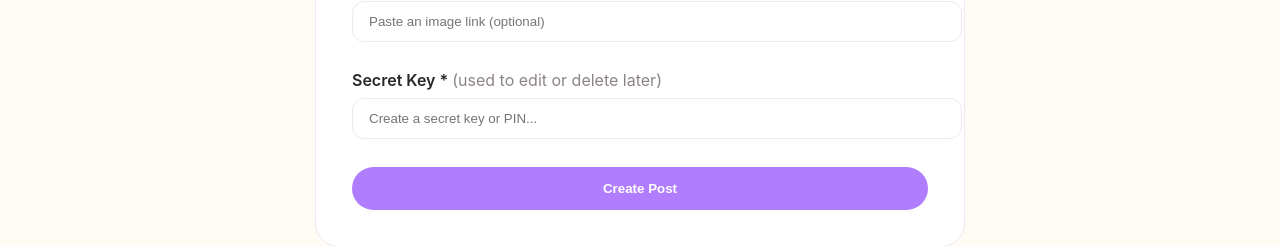
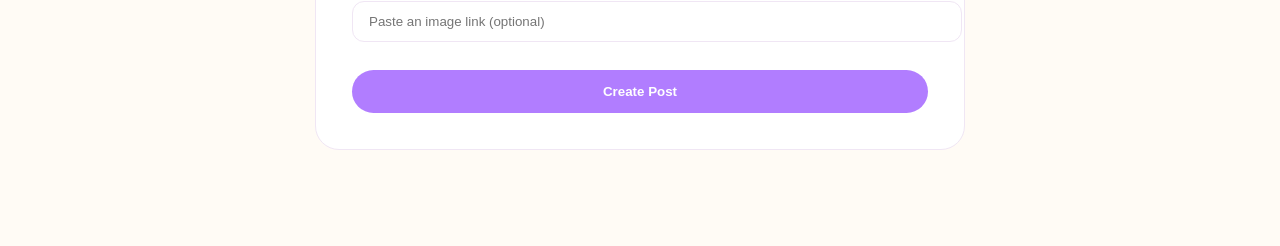
Before and after one commit to Cchristineee/web102-Final-Project-BlindBox-Corner, a React (Vite) app: page /create in a window 1280 px wide. Shown: the part 696-942 px from the top of the page. After the commit the page ends 906 px from the top, so only its background shows below. Built offline with nearby package versions, Linux system fonts and the light colour scheme; no server answers.

Commit message:
Updated CreatePost logic to reflect Auth page

```diff
--- a/src/pages/CreatePost.jsx
+++ b/src/pages/CreatePost.jsx
@@ -8,39 +8,50 @@ export default function CreatePost() {
   const [flag, setFlag] = useState('');
   const [content, setContent] = useState('');
   const [imageUrl, setImageUrl] = useState('');
-  const [secretKey, setSecretKey] = useState('');
+  const [loading, setLoading] = useState(false);
 
   const flags = ['✨ Secret Found', '📦 Haul Showcase', '🔍 ISO / Trade', '🎀 Display Setup', '❓ Question'];
 
-  // Submit handler for creating a new post
   async function handleSubmit(e) {
     e.preventDefault();
-
-    if (!title || !flag || !secretKey) {
-      alert('Please fill in all required fields, including your secret key.');
-      return;
-    }
-    // Checking if the secretKey is present alongside title and flag
-    console.log('Sending post data to Supabase...', { title, flag, content, image_url: imageUrl });
 
     if (!title || !flag) {
       alert('Please fill in the required fields.');
       return;
     }
-        console.log('Sending post data to Supabase...', { title, flag, content, image_url: imageUrl });
 
+    setLoading(true);
+
+    // 1. Get current authenticated user
+    const { data: { user }, error: userError } = await supabase.auth.getUser();
+
+    if (userError || !user) {
+      alert('You must be logged in to create a post!');
+      setLoading(false);
+      return;
+    }
+
+    // 2. Insert post with authenticated user_id
     const { data, error } = await supabase
       .from('posts')
-            .insert([{
-                title, flag, content, image_url: imageUrl, secret_key: secretKey, upvotes: 0 }
+      .insert([
+        {
+          title,
+          flag,
+          content,
+          image_url: imageUrl,
+          user_id: user.id,
+          upvotes: 0
+        }
       ])
       .select();
 
+    setLoading(false);
+
     if (error) {
-      console.error('Supabase Insert Error:', error.message, error.details);
-      alert((`Failed to create post: ${error.message}`));
+      console.error('Supabase Insert Error:', error.message);
+      alert(`Failed to create post: ${error.message}`);
     } else {
-        console.log('Post created successfully:', data);
       navigate('/');
     }
   }
@@ -103,19 +114,9 @@ export default function CreatePost() {
           />
         </div>
 
-        <div style={{ marginBottom: '28px' }}>
-          <label style={{ display: 'block', fontWeight: 600, marginBottom: '8px' }}>Secret Key * <span style={{ color: 'var(--text-muted)', fontWeight: 400 }}>(used to edit or delete later)</span></label>
-          <input
-            type="password"
-            required
-            placeholder="Create a secret key or PIN..."
-            value={secretKey}
-            onChange={(e) => setSecretKey(e.target.value)}
-            style={{ width: '100%', padding: '12px 16px', borderRadius: '12px', border: '1px solid var(--border-light)', outline: 'none' }}
-          />
-        </div>
-
-        <button type="submit" className="btn-primary" style={{ width: '100%', padding: '14px' }}>Create Post</button>
+        <button type="submit" className="btn-primary" disabled={loading} style={{ width: '100%', padding: '14px' }}>
+          {loading ? 'Creating...' : 'Create Post'}
+        </button>
       </form>
     </div>
   );
```
Lines whose indentation alone changed are shown as unchanged.
